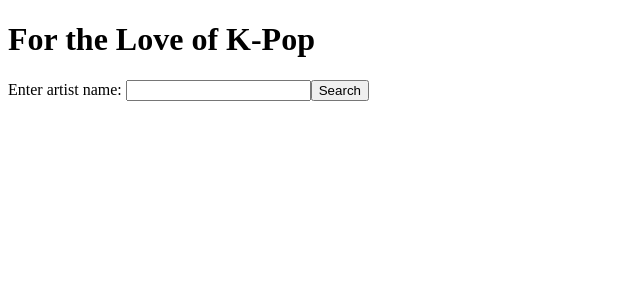
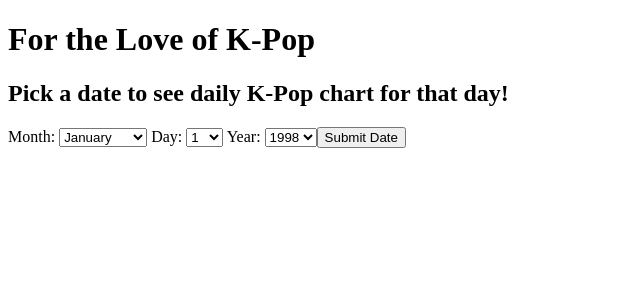
Before and after one commit to kograce/MVP, a React app: page / in a window 1280 px wide. Shown: the top 300 px of the page, without its empty margins (0-640 px from the left). Built offline with nearby package versions, Linux system fonts and the light colour scheme; no server answers; the HTML template or start-up script is replaced by a standard one.

Commit message:
working on func in parent to pass up to child to access child state

```diff
--- /dev/null
+++ b/client/src/components/DatePicker.jsx
@@ -0,0 +1,84 @@
+import React from 'react';
+
+class DatePicker extends React.Component {
+	constructor(props) {
+		super(props);
+		this.state = {
+			month: '',
+			day: '',
+			year: ''
+		}
+	}
+
+	handleMonth(e) {
+		this.setState({
+			month: e.target.value
+		});
+	};
+
+	handleDay(e) {
+		this.setState({
+			day: e.target.value
+		});
+	};
+
+	handleYear(e) {
+		this.setState({
+			year: e.target.value
+		})
+	};
+
+	submitDate(e) {
+		e.preventDefault();
+		this.props.onSubmit(this.state);
+	};
+
+	render() {
+		var days = [];
+		for (var i = 1; i < 32; i++) {
+			days.push(<option type='text' name={i}>{i}</option>)
+		}
+		var years = [];
+		var today = new Date();
+		var year = today.getFullYear();
+		for (var i = 1998; i <= year; i++) {
+			years.push(<option type='text' name={i}>{i}</option>)
+		}
+		return(<div>
+			<h2>Pick a date to see daily K-Pop chart for that day!</h2>
+				<form onSubmit={this.submitDate.bind(this)}>
+					<label>Month: </label>
+						<select type='text' name='month' onChange={this.handleMonth.bind(this)} >
+							<option type='text' name='january'>January</option>
+							<option type='text' name='february'>February</option>
+							<option type='text' name='march'>March</option>
+							<option type='text' name='april'>April</option>
+							<option type='text' name='may'>May</option>
+							<option type='text' name='june'>June</option>
+							<option type='text' name='july'>July</option>
+							<option type='text' name='august'>August</option>
+							<option type='text' name='september'>September</option>
+							<option type ='text' name='october'>October</option>
+							<option type='text' name='november'>November</option>
+							<option type='text' name='december'>December</option>
+						</select>
+
+						<label> Day: </label>
+						<select type='text' name='day' onChange={this.handleDay.bind(this)} >
+							{days}
+						</select>
+
+						<label> Year: </label>
+						<select type='text' name='year' onChange={this.handleYear.bind(this)} >
+							{years}
+						</select>
+
+						<button type='submit'>Submit Date</button>
+				</form>
+
+
+			</div>)
+	}
+}
+
+export default DatePicker = DatePicker;
--- a/client/src/components/Search.jsx
+++ /dev/null
@@ -1,27 +0,0 @@
-import React from 'react';
-
-class Search extends React.Component {
-	constructor(props) {
-		super(props);
-		this.state = {
-			artistName: ''
-		}
-	}
-
-	onChange(e) {
-		this.setState({artistName: e.target.value});
-	}
-
-	search(artistName) {
-		this.props.onSearch(this.state.artistName);
-	}
-
-	render() {
-		return(<div>
-			Enter artist name: <input value = {this.state.artistName} onChange={this.onChange.bind(this)}/>
-			<button onClick={this.search.bind(this)}>Search</button>
-			</div>)
-	}
-}
-
-export default Search;
--- a/client/src/index.jsx
+++ b/client/src/index.jsx
@@ -1,46 +1,27 @@
 import React from 'react';
 import ReactDOM from 'react-dom';
 import $ from 'jquery';
-import Search from './components/Search.jsx';
+import DatePicker from './components/DatePicker.jsx';
 
 class App extends React.Component {
 	constructor(props) {
 		super(props);
+		this.state = this.props;
 	}
 
-	loadPage() {
-		$.ajax({
-			type: 'GET',
-			url: '/chart',
-			data: 'json',
-			success: function(data) {
-				console.log('successful get', data);
-			}
-		})
-	}
-
-	search(artistName) {
+	getDate() {
 		$.ajax({
 			type: 'POST',
-			url: '/chart',
-			data: artistName,
-			success: function(data) {
-				console.log(data);
-			},
-			error: function(err, data) {
-				console.log('did not post correctly');
-			}
-		})
-	}
-
-	componentDidMount() {
-		this.loadPage();
+			url: '/chart'
+		});
+		console.log(this.state, 'this.state in getreq indexjsx');
+		console.log(this.props, 'this.props in getreq indexjsx');
 	}
 
 	render() {
 		return( <div>
 			<h1>For the Love of K-Pop</h1>
-			<Search onSearch={this.search.bind(this)} />
+			<DatePicker onSubmit={this.getDate.bind(this)}></DatePicker>
 			</div>
 		)
 	}
--- a/package.json
+++ b/package.json
@@ -13,6 +13,7 @@
     "body-parser": "^1.18.2",
     "express": "^4.16.2",
     "jquery": "^3.2.1",
+    "melon-chart-api": "^1.1.4",
     "mongoose": "^4.13.1",
     "react": "^16.1.0",
     "react-dom": "^16.1.0",
```
Also changed, not shown: client/src/components/Chart.jsx (+1 -7 lines), database/index.js (+6 -22 lines), helpers/melon.js (+2 -16 lines), 3 other files (tests, documents, lock files or other folders).
